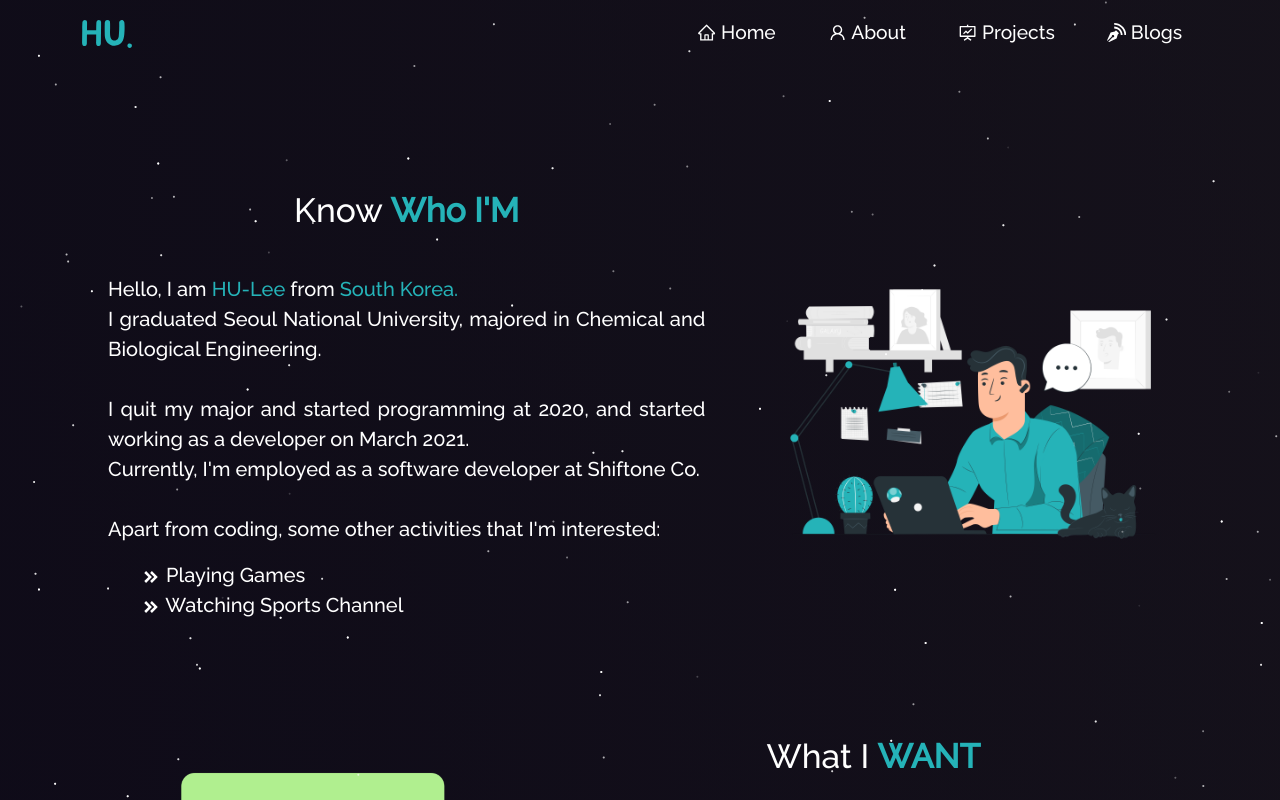
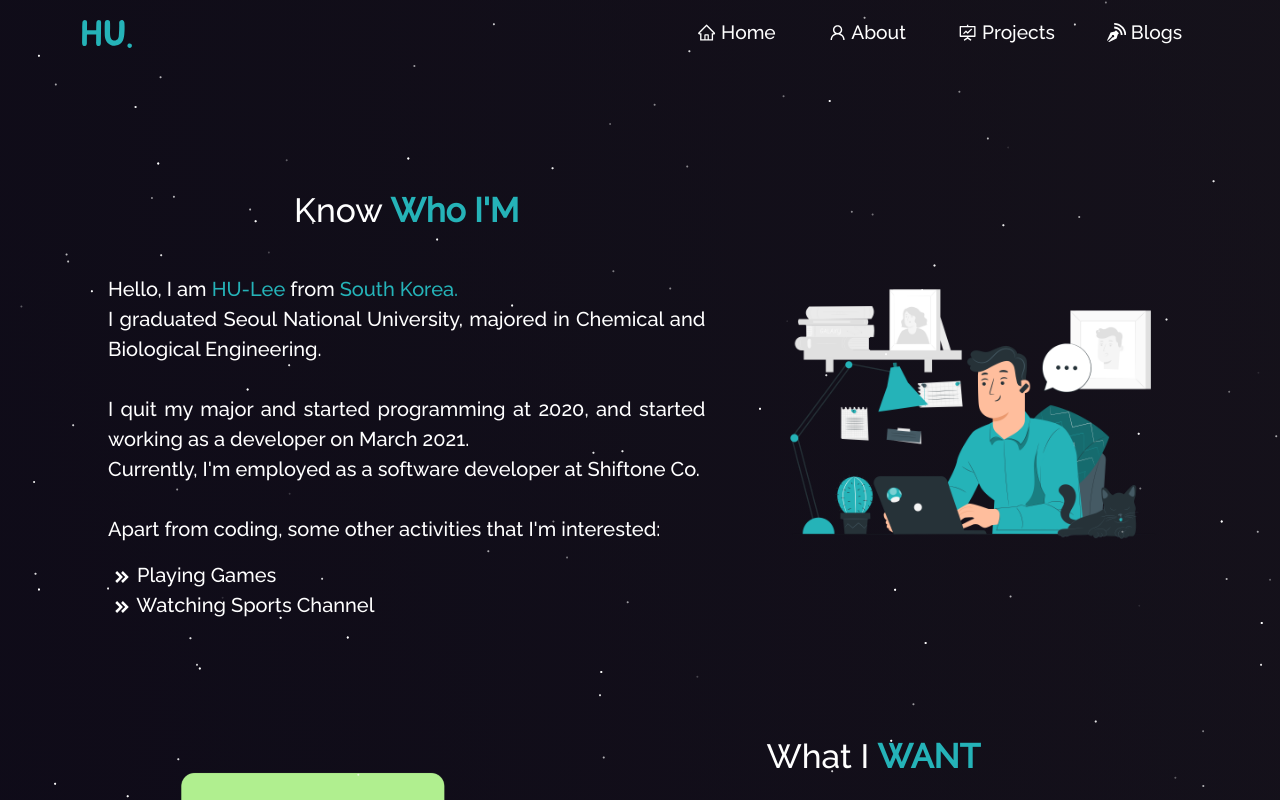
Before and after one commit to BeaverHouse/profile, a React (Create React App) app: page /about in a window 1280 px wide. Shown: the top 800 px of the page. Built offline with nearby package versions, Linux system fonts and the light colour scheme.

Commit message:
style 조정

```diff
--- a/package.json
+++ b/package.json
@@ -11,6 +11,7 @@
     "bootstrap": "^5.1.3",
     "react": "^17.0.2",
     "react-bootstrap": "^2.2.1",
+    "react-device-detect": "^2.2.3",
     "react-dom": "^17.0.2",
     "react-github-calendar": "^3.2.2",
     "react-icons": "^4.8.0",
--- a/src/components/About/About.js
+++ b/src/components/About/About.js
@@ -12,6 +12,7 @@ import LearnTechstack from "./LearnTechstack";
 // import { BiSolidChevronsRight } from "react-icons/bi";
 import WantCard from "./WantCard";
 import HateCard from "./HateCard";
+import { isMobile } from "react-device-detect";
 
 function About() {
   return (
@@ -32,6 +33,7 @@ function About() {
             </h1>
             <Aboutcard />
           </Col>
+          {isMobile ? null : (
             <Col
               md={5}
               style={{ paddingTop: "30px", paddingBottom: "50px" }}
@@ -39,8 +41,10 @@ function About() {
             >
               <img src={aboutImg} alt="about" className="img-fluid" />
             </Col>
+          )}
         </Row>
         <Row style={{ justifyContent: "center", padding: "10px" }}>
+          {isMobile ? null : (
             <Col
               md={5}
               style={{ paddingTop: "40px", paddingBottom: "50px" }}
@@ -48,6 +52,7 @@ function About() {
             >
               <img src={checkImg} alt="about" className="img-fluid" />
             </Col>
+          )}
           <Col
             md={7}
             style={{
--- a/src/style.css
+++ b/src/style.css
@@ -603,6 +603,10 @@ button:focus {
   background-color: transparent !important;
 }
 
+.quote-card-view ul {
+  padding-left: 3px !important;
+}
+
 .about-activity {
   list-style: none !important;
   text-align: left !important;
```
Also changed, not shown: 1 other file (tests, documents, lock files or other folders). Lines whose indentation alone changed are shown as unchanged.
